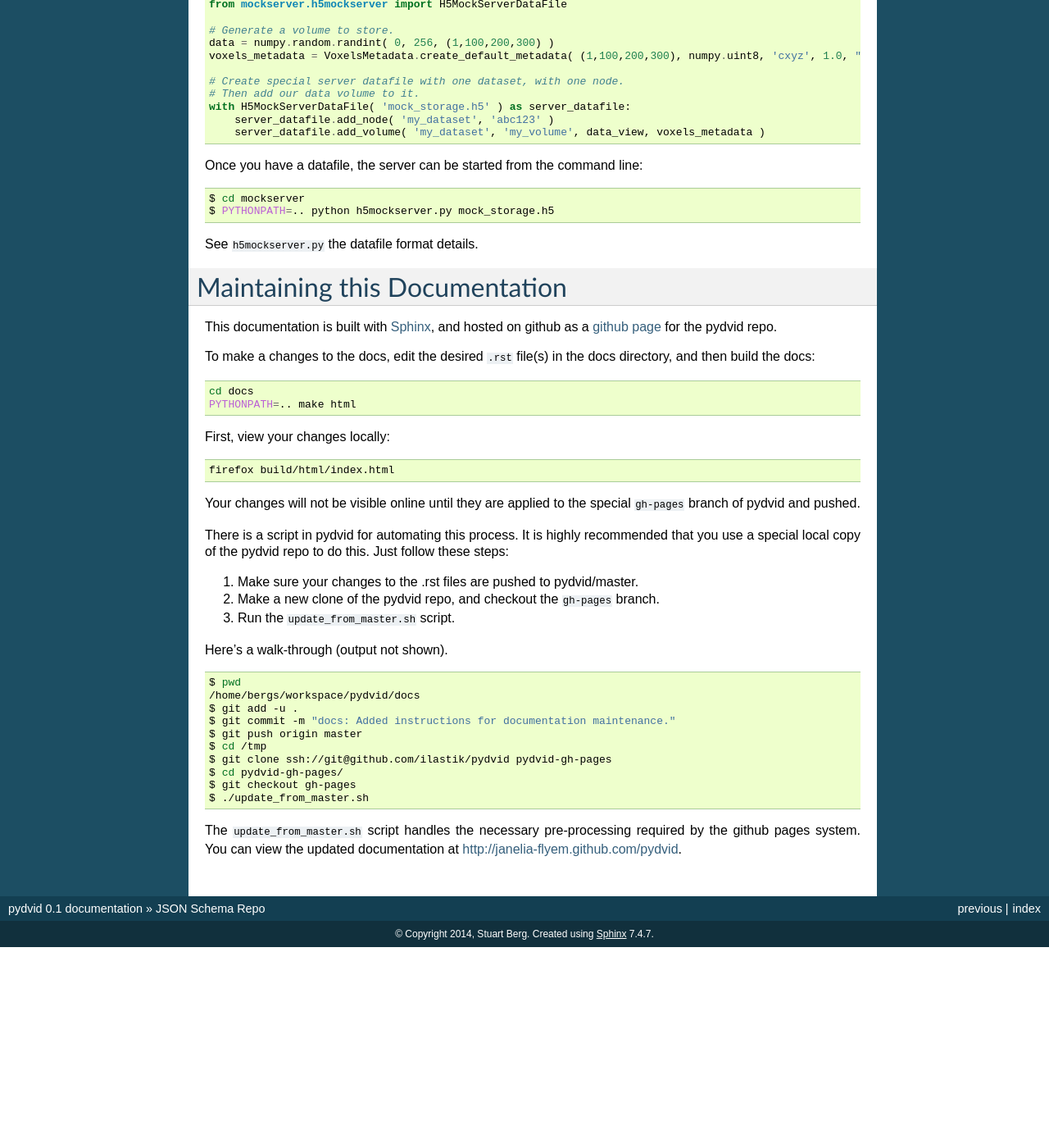
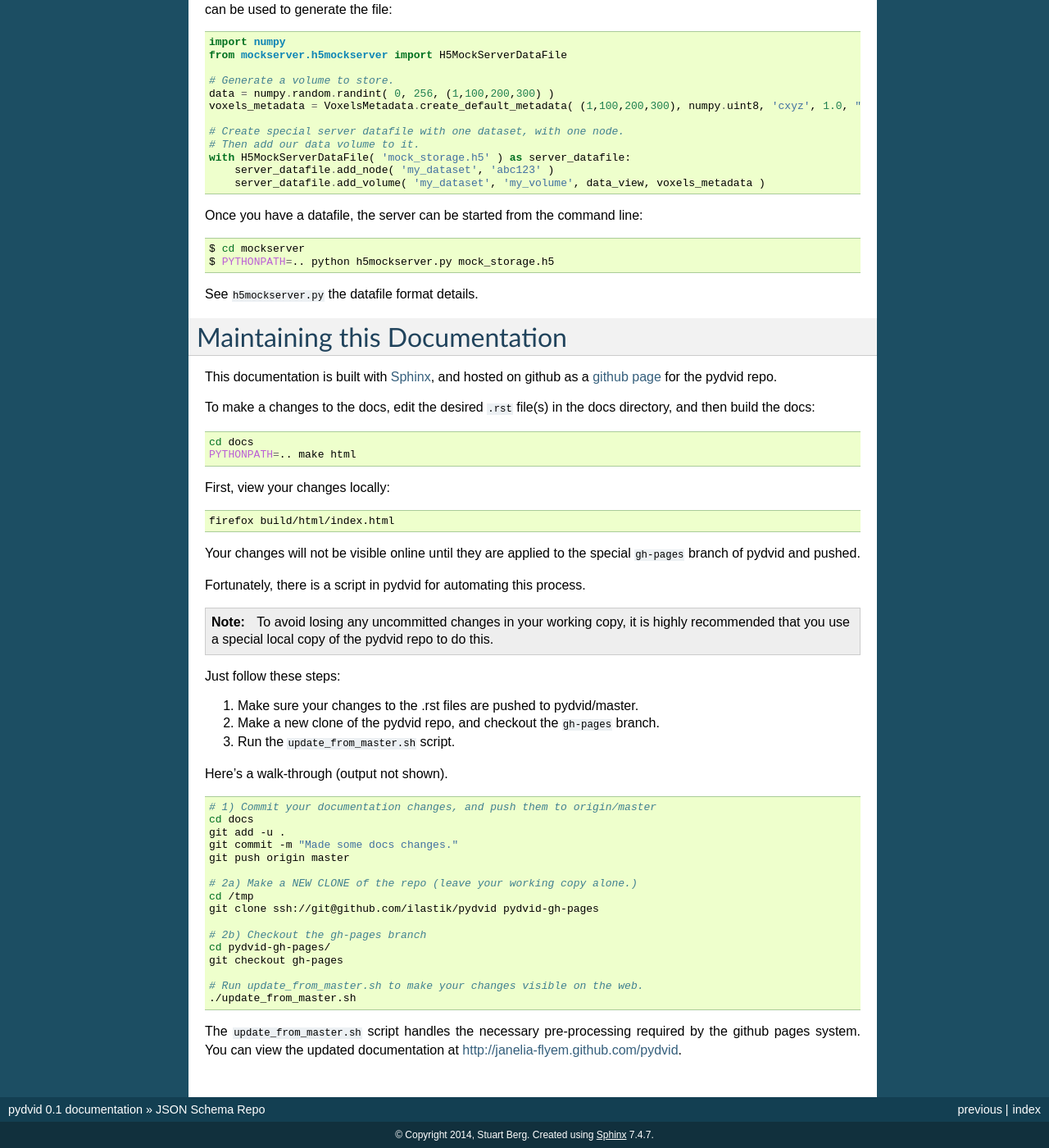
Before and after one commit to janelia-flyem/pydvid, a Sphinx documentation site: the page built from docs/source/maintenance.rst, in a window 1280 px wide and 1400 px high, scrolled down 707 px. Shown: the whole window at 82% size. Built offline with Sphinx 7.4.7, drawn with Linux system fonts in a browser that asks for light colours; before the commit the page ends 1862 px from its top, so only the background shows below that; some of the changed text lies outside the part shown.

Commit message:
docs clarifications.

```diff
--- a/docs/source/maintenance.rst
+++ b/docs/source/maintenance.rst
@@ -2,7 +2,10 @@
 ================
 
 pydvid includes the `dvidschema`_ repo as a `git subtree` located at prefix pydvid/dvidschema.
-Changes to the dvidschema repo must be pulled into pydvid using git subtree pull.  For example:
+Older versionos of git do not include the ``subtree`` command, so you may need to upgrade git and/or
+manually install the ``subtree`` command into your git installation.
+
+Changes to the dvidschema repo must be pulled into pydvid using ``git subtree pull``.  For example:
 
 .. code-block:: bash
 
@@ -85,8 +88,11 @@
 
 Your changes will not be visible online until they are applied to the special ``gh-pages`` branch of pydvid and pushed.
 
-There is a script in pydvid for automating this process.
-It is highly recommended that you use a special local copy of the pydvid repo to do this.  Just follow these steps:
+Fortunately, there is a script in pydvid for automating this process.
+
+.. note:: To avoid losing any uncommitted changes in your working copy, it is highly recommended that you use a special local copy of the pydvid repo to do this.
+
+Just follow these steps:
 
 1) Make sure your changes to the .rst files are pushed to pydvid/master.
 2) Make a new clone of the pydvid repo, and checkout the ``gh-pages`` branch.
@@ -96,16 +102,22 @@
 
 .. code-block:: bash
 
-    $ pwd
-    /home/bergs/workspace/pydvid/docs
-    $ git add -u .
-    $ git commit -m "docs: Added instructions for documentation maintenance."
-    $ git push origin master
-    $ cd /tmp
-    $ git clone ssh://git@github.com/ilastik/pydvid pydvid-gh-pages
-    $ cd pydvid-gh-pages/
-    $ git checkout gh-pages
-    $ ./update_from_master.sh
+    # 1) Commit your documentation changes, and push them to origin/master
+    cd docs
+    git add -u .
+    git commit -m "Made some docs changes."
+    git push origin master
+
+    # 2a) Make a NEW CLONE of the repo (leave your working copy alone.)
+    cd /tmp
+    git clone ssh://git@github.com/ilastik/pydvid pydvid-gh-pages
+
+    # 2b) Checkout the gh-pages branch
+    cd pydvid-gh-pages/
+    git checkout gh-pages
+
+    # Run update_from_master.sh to make your changes visible on the web.
+    ./update_from_master.sh
 
 The ``update_from_master.sh`` script handles the necessary pre-processing required by the github pages system.
 You can view the updated documentation at `<http://janelia-flyem.github.com/pydvid>`_.
--- a/docs/source/quickstart.rst
+++ b/docs/source/quickstart.rst
@@ -13,11 +13,11 @@
 
     # List the dataset roots: /api/datasets/list
     root_nodes_info = general.get_datasets_list( connection )
-    # print json.dumps( root_nodes_info, indent=4 )
+    print json.dumps( root_nodes_info, indent=4 )
 
     # Get detailed dataset info: /api/datasets/info
     dataset_details = general.get_datasets_info( connection )
-    # print json.dumps( dataset_details, indent=4 )
+    print json.dumps( dataset_details, indent=4 )
 
     # Create a new remote volume
     uuid = 'abcde'
```
